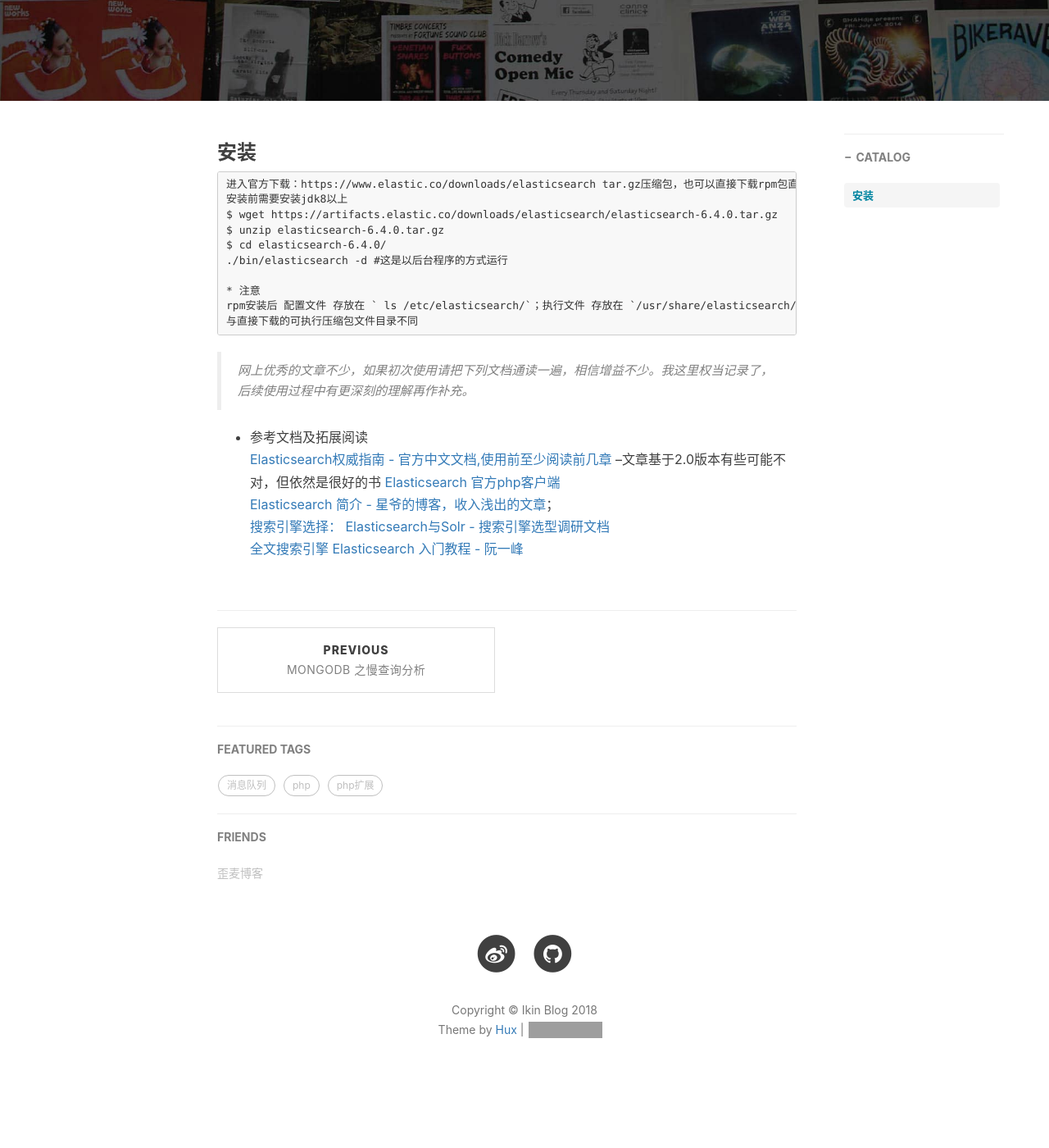
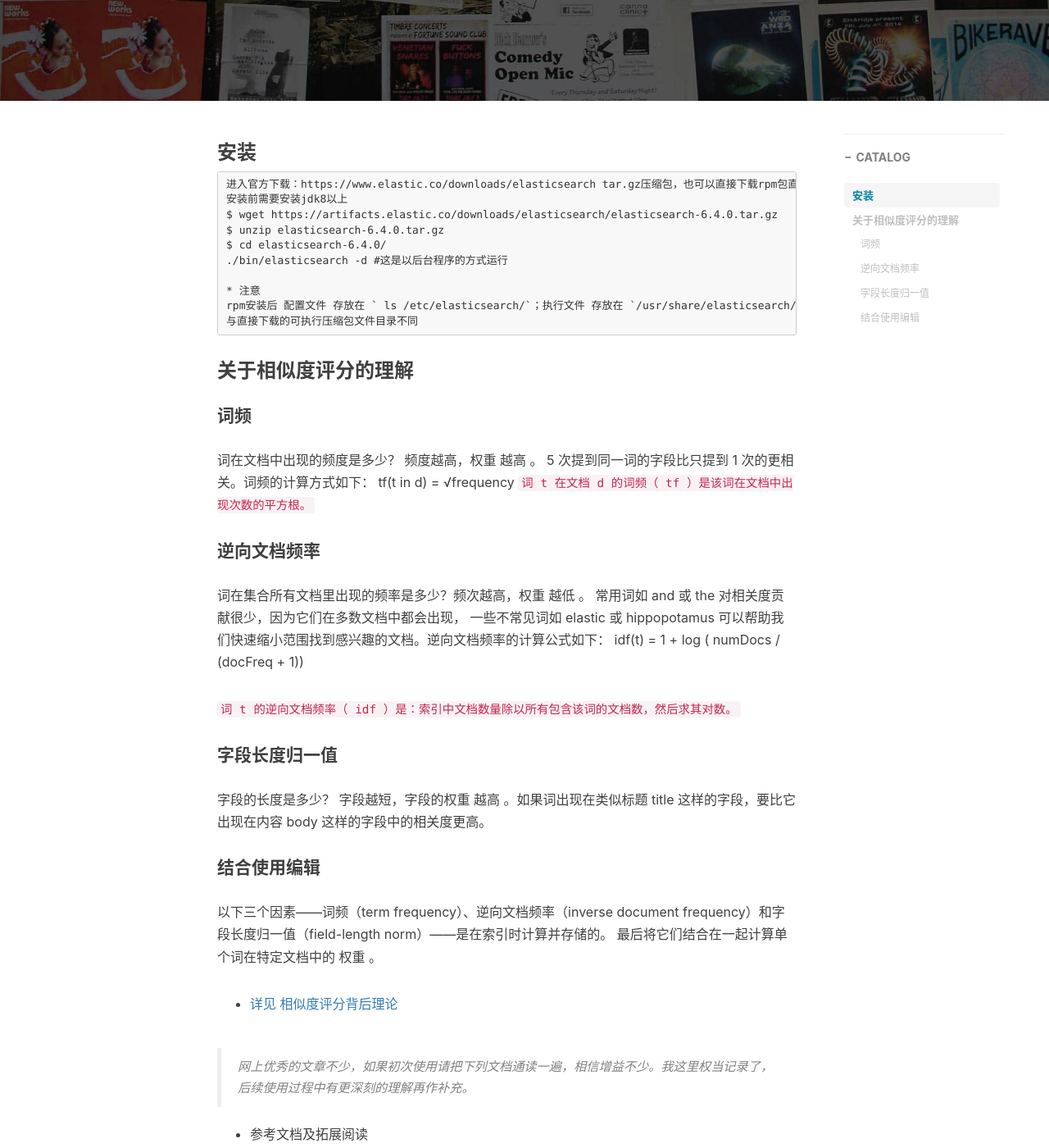
Before and after one commit to ryuqing/ikinblog, a Jekyll site: the page built from _posts/2018-08-30-php-elasticsearch-打造高可用的搜索引擎.md, in a window 1280 px wide and 1400 px high, scrolled down 400 px. Shown: the whole window at 82% size. Built offline with Jekyll 4.4.1, drawn with Linux system fonts in a browser that asks for light colours; nearby versions of some CDN libraries; comment, search, counter and statistics services are not loaded; before the commit the page ends 1760 px from its top, so only the background shows below that; grey boxes are pictures that could not be loaded.

Commit message:
增加相似度评分

````diff
--- a/_posts/2018-08-30-php-elasticsearch-打造高可用的搜索引擎.md
+++ b/_posts/2018-08-30-php-elasticsearch-打造高可用的搜索引擎.md
@@ -24,6 +24,32 @@
 与直接下载的可执行压缩包文件目录不同
 ```
 
+### 关于相似度评分的理解
+
+#### 词频
+
+词在文档中出现的频度是多少？ 频度越高，权重 越高 。 5 次提到同一词的字段比只提到 1 次的更相关。词频的计算方式如下：
+tf(t in d) = √frequency
+`词 t 在文档 d 的词频（ tf ）是该词在文档中出现次数的平方根。`
+
+#### 逆向文档频率
+词在集合所有文档里出现的频率是多少？频次越高，权重 越低 。 常用词如 and 或 the 对相关度贡献很少，因为它们在多数文档中都会出现，
+一些不常见词如 elastic 或 hippopotamus 可以帮助我们快速缩小范围找到感兴趣的文档。逆向文档频率的计算公式如下：
+idf(t) = 1 + log ( numDocs / (docFreq + 1))
+
+`词 t 的逆向文档频率（ idf ）是：索引中文档数量除以所有包含该词的文档数，然后求其对数。`
+
+#### 字段长度归一值
+字段的长度是多少？ 字段越短，字段的权重 越高 。如果词出现在类似标题 title 这样的字段，要比它出现在内容 body 这样的字段中的相关度更高。
+
+#### 结合使用编辑
+以下三个因素——词频（term frequency）、逆向文档频率（inverse document frequency）和字段长度归一值（field-length norm）——是在索引时计算并存储的。
+最后将它们结合在一起计算单个词在特定文档中的 权重 。
+
+* [详见 相似度评分背后理论](https://www.elastic.co/guide/cn/elasticsearch/guide/current/scoring-theory.html#idf)
+
+
+
 > 网上优秀的文章不少，如果初次使用请把下列文档通读一遍，相信增益不少。我这里权当记录了，后续使用过程中有更深刻的理解再作补充。
 
 * 参考文档及拓展阅读
````
